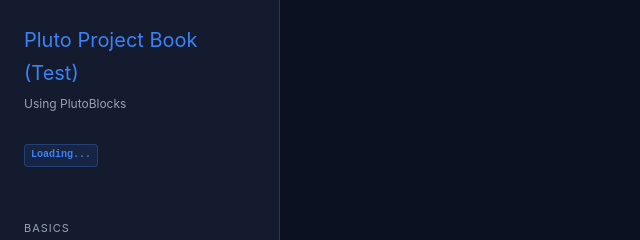
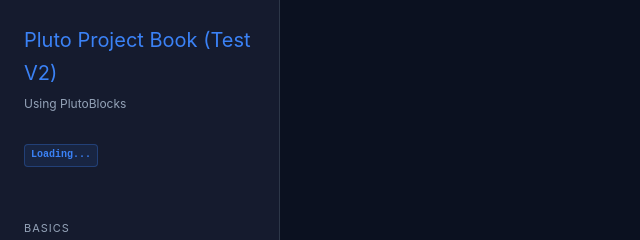
Before and after one commit to DronaAviation/Plutoblocks-web-book, a plain HTML site: page index.html in a window 1280 px wide. Shown: the top 240 px of the page, 0-640 px from the left. Drawn offline with Linux system fonts and the light colour scheme.

Commit message:
feat: update sidebar branding to include version number

```diff
--- a/index.html
+++ b/index.html
@@ -349,7 +349,7 @@
 
     <aside class="sidebar">
       <div class="sidebar-brand">
-        <h1>Pluto Project Book (Test)</h1>
+        <h1>Pluto Project Book (Test V2)</h1>
         <p>Using PlutoBlocks</p>
         <div id="doc-version" class="version-tag">Loading...</div>
       </div>
```
